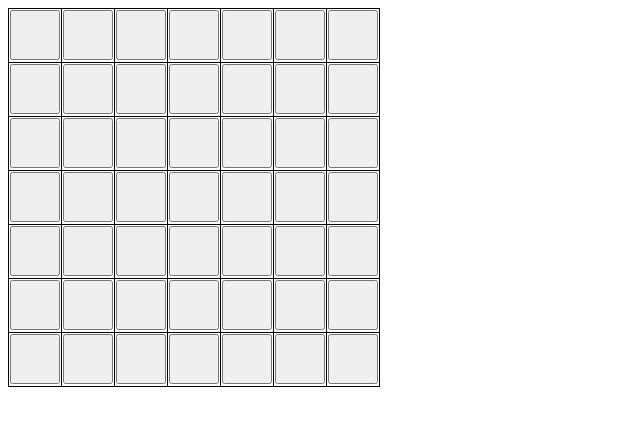
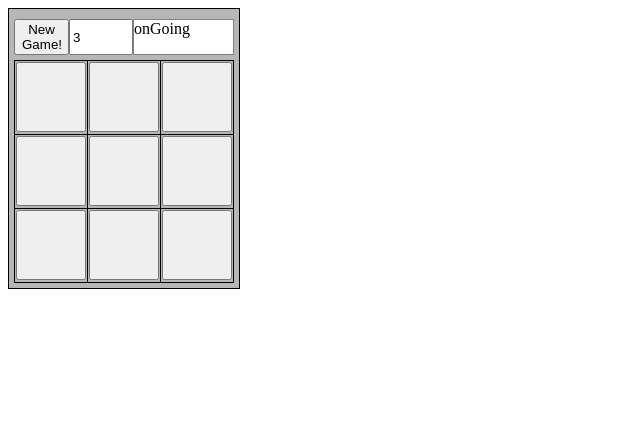
Before and after one commit to tomaszgawron901/Kolko_Krzyzyk, a website built with webpack: page src/index.html in a window 1280 px wide. Shown: the whole page, without its empty margins (0-640 px from the left). Built offline with nearby package versions, Linux system fonts and the light colour scheme.

Commit message:
finished.

```diff
--- a/src/BoardComponent.ts
+++ b/src/BoardComponent.ts
@@ -24,8 +24,8 @@ export class BoardComponent extends HTMLElement {
             for (let j = 0; j < this.board.size; j++) {
                 let cell = row.insertCell(j);
                 let button = <HTMLButtonElement> document.createElement("BUTTON");
+                button.classList.add('boardButton');
                 button.disabled = true;
-                button.style.fontSize = '40px';
                 switch (this.board.Get(i, j)) {
                     case Cell.Circle:
                         button.textContent = 'O';
--- a/src/controller.ts
+++ b/src/controller.ts
@@ -6,17 +6,73 @@ export class Controller {
     Game: Game;
     root: HTMLElement;
     boardComponent: BoardComponent;
+    newGameBTN: HTMLButtonElement;
+    numberInput: HTMLInputElement;
+    outputInfo: HTMLDivElement;
     constructor(root: HTMLElement)
     {
-        this.Game = new Game();
         this.root = root;
+        this.Game = new Game(3);
+        this.initializeComponents();
+        this.render();
+        this.startNewGame();
+    }
+
+    startNewGame() {
+        try {
+            const boardZise: number = parseInt(this.numberInput.value);
+            if (boardZise < 3) {throw new Error();}
+
+            this.Game = new Game(boardZise);
+            this.boardComponent.setBoard(this.Game.board);
+            this.outputInfo.textContent = this.Game.state;
+        }catch{
+            this.outputInfo.textContent = 'Unable to start new game.'
+        }
+    }
+
+    private initializeComponents() {
         this.boardComponent = <BoardComponent>document.createElement('board-component');
-        this.boardComponent.setBoard(this.Game.board);
-        this.root.appendChild(this.boardComponent);
         this.boardComponent.addEventListener('elementClicked', (event) => {
+            if (this.Game === undefined) return;
             let custom = event as CustomEvent<{x: number; y: number;}>;
             this.Game.SelectCell(custom.detail.x, custom.detail.y);
             this.boardComponent.Refresh();
+            this.outputInfo.textContent = this.Game.state;
         })
+
+        this.newGameBTN = <HTMLButtonElement>document.createElement('BUTTON');
+        this.newGameBTN.classList.add('newGameButton');
+        this.newGameBTN.textContent = 'New Game!';
+        this.newGameBTN.addEventListener('click', ()=> {
+            this.startNewGame();
+        })
+
+        this.numberInput = <HTMLInputElement>document.createElement('INPUT');
+        this.numberInput.type = 'number';
+        this.numberInput.classList.add('this.numberInput');
+        this.numberInput.value = this.Game.board.size.toString();
+        this.numberInput.min = '3';
+        this.numberInput.max = '100';
+
+        this.outputInfo = <HTMLDivElement>document.createElement('DIV');
+        this.outputInfo.classList.add('outputInfo');
     }
+
+    render() {
+        const container = <HTMLDivElement>document.createElement('DIV');
+            container.classList.add('boardContainer');
+
+        const header = <HTMLDivElement>document.createElement('DIV');
+            header.classList.add('boardHeader');
+
+        header.appendChild(this.newGameBTN);
+        header.appendChild(this.numberInput);
+        header.appendChild(this.outputInfo);
+        container.appendChild(header);
+        container.appendChild(this.boardComponent);
+        this.root.appendChild(container);
+    }
+
+
 }
--- a/src/game.ts
+++ b/src/game.ts
@@ -2,7 +2,10 @@ import Board from './board';
 import { Cell } from './cell';
 
 export enum GameState {
-    onGoing, circleWins, crossWins, draw
+    onGoing = 'onGoing',
+    circleWins = 'circleWins',
+    crossWins = 'crossWins',
+    draw = 'draw'
 }
 
 export enum Players {
@@ -13,8 +16,8 @@ export class Game {
     board: Board;
     state: GameState;
     turn: Players;
-    constructor(){
-        this.board = new Board(7);
+    constructor(boardSize: number){
+        this.board = new Board(boardSize);
         this.state = GameState.onGoing;
         this.turn = Players.cirlce;
     }
--- a/src/index.html
+++ b/src/index.html
@@ -4,19 +4,6 @@
     <meta charset="UTF-8">
     <meta name="viewport" content="width=device-width, initial-scale=1.0">
     <title>Document</title>
-    <style>
-        table {
-            border-collapse: collapse;
-        }
-        table, th, td {
-            border: 1px solid black;
-        }
-
-        button {
-            width: 50px;
-            height: 50px;
-        }
-    </style>
 </head>
 <body>
     <script type="module" src="index.js"></script>
--- a/src/index.ts
+++ b/src/index.ts
@@ -1,5 +1,6 @@
 import {Controller} from './controller';
 import {BoardComponent} from './BoardComponent';
+import './style.scss';
 
 customElements.define('board-component', BoardComponent);
-let con = new Controller(document.body);
+new Controller(document.body);
--- /dev/null
+++ b/src/style.scss
@@ -0,0 +1,47 @@
+table {
+    border-collapse: collapse;
+}
+table, th, td {
+    border: 1px solid black;
+}
+
+button.boardButton {
+    width: 70px;
+    height: 70px;
+
+    font-size: 60px;
+}
+
+div.boardContainer {
+    display: flex;
+    flex-direction: column;
+    width: min-content;
+    padding: 5px;
+    border: solid 1px black;
+    background-color: rgb(182, 182, 182);
+}
+
+div.boardHeader {
+    display: flex;
+    flex-direction: row;
+    padding-top: 5px;
+    padding-bottom: 5px;
+}
+
+button.newGameButton {
+    width: 55px;
+    height: 36px;
+}
+
+input.numberInput {
+    width: 40px;
+    height: 30px;
+}
+
+div.outputInfo {
+    width: 100%;
+    height: 34px;
+    border: solid 1px gray;
+    background-color: white;
+
+}
```
